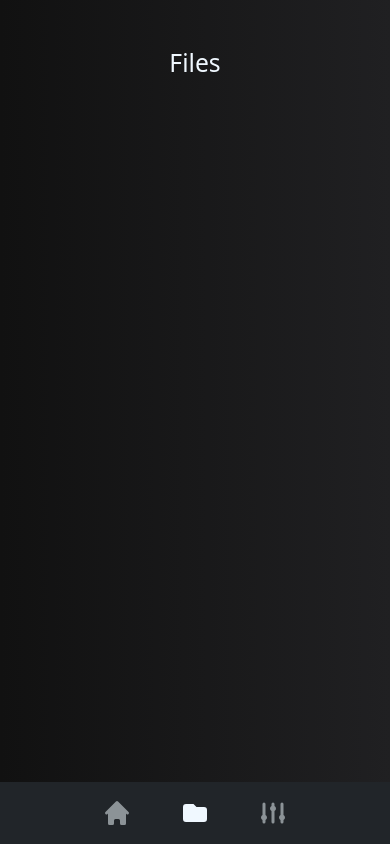
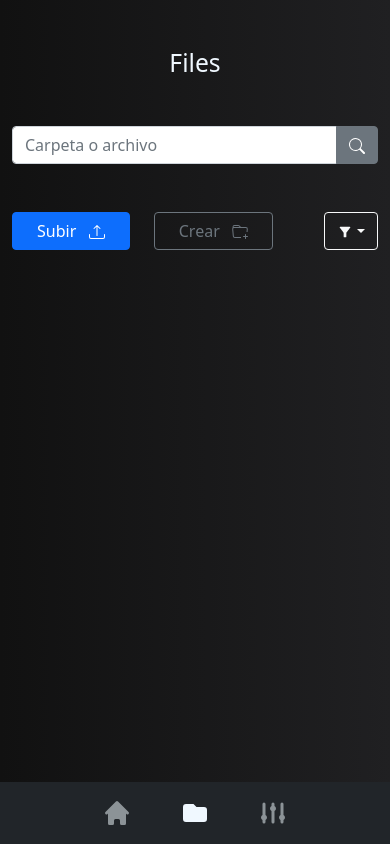
Before and after one commit to jony-ph/file-server-frontend, a React (Create React App) app: page /files in a window 390 px wide. Built offline with nearby package versions, Linux system fonts and the light colour scheme.

Commit message:
Pages.js: I implemented buttons, folder, searcher components and create general style for the pages.

```diff
--- a/src/App.css
+++ b/src/App.css
@@ -5,5 +5,6 @@
 @media screen and (max-width: 1000px) {
     .main {
         margin-top: 0;
+        margin-bottom: 56px;
     }
 }
--- a/src/pages/files.js
+++ b/src/pages/files.js
@@ -1,7 +1,27 @@
+import ButtonCreate from "../components/ButtonCreate";
+import ButtonUpload from "../components/ButtonUpload";
+import Searcher from "../components/Searcher";
+
+import Stack from "react-bootstrap/Stack";
+import Row from "react-bootstrap/Row";
+import Container from "react-bootstrap/Container";
+import ButtonOrder from "../components/ButtonOrder";
+
 const Files = () => {
   return (
     <div className="main container">
       <h2 className="text-center pt-5">Files</h2>
+      <Searcher />
+      <Stack direction="horizontal">
+        <ButtonUpload />
+        <ButtonCreate />
+        <ButtonOrder className="ms-auto" />
+      </Stack>
+
+      <Container className="my-5">
+        <Row className="text-center" xs={2} sm={3} md={4} lg={5} xl={6} xxl={8}>
+        </Row>
+      </Container>
     </div>
   );
 }
```
